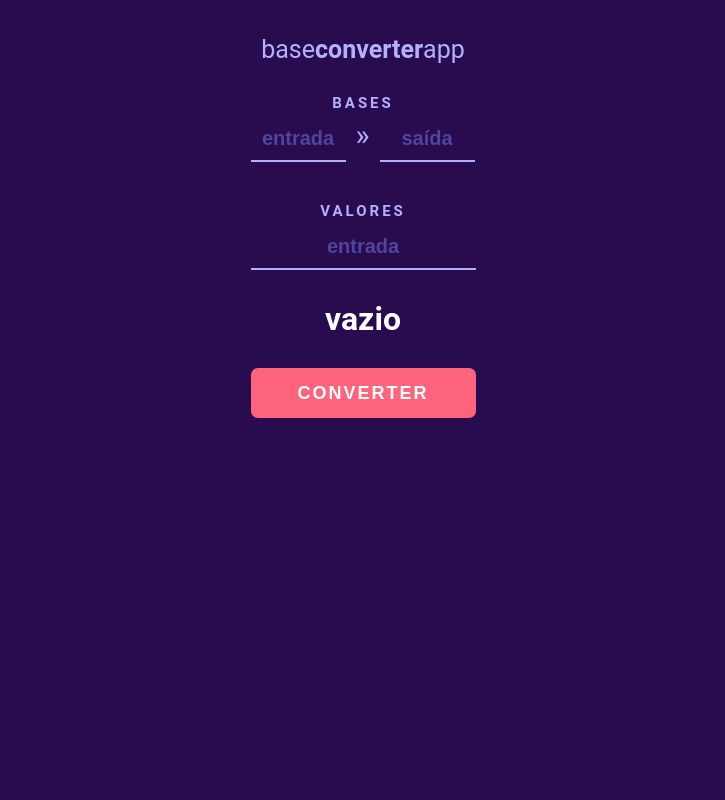
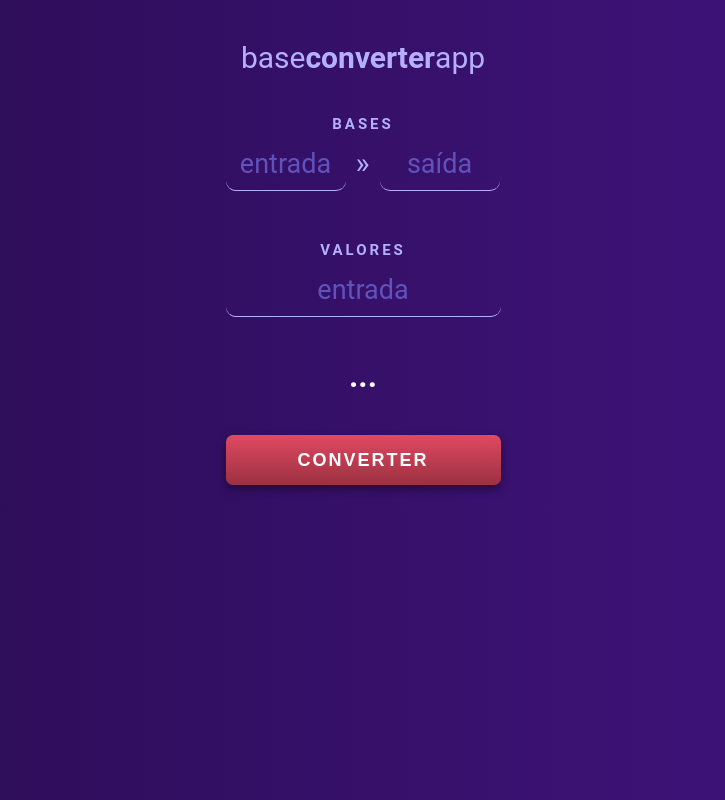
Before and after one commit to EdeiltonSO/BaseConverterApp, a React (Create React App) app: page / in a window 1280 px wide. Shown: the whole page, without its empty margins (277-1002 px from the left). Built offline with nearby package versions, Linux system fonts and the light colour scheme.

Commit message:
style changes

```diff
--- a/src/App.css
+++ b/src/App.css
@@ -1,5 +1,5 @@
 body {
-  background-color: rgb(41, 12, 80);
+  background: linear-gradient(to left, #431482, #290c50);
 }
 
 div.content {
@@ -11,7 +11,7 @@ div.content {
 p#title {
   text-align: center;
   color: rgb(181, 176, 253);
-  font-size: 25px;
+  font-size: 30px;
   margin-bottom: 25px;
 }
 
@@ -19,8 +19,8 @@ p.subtitle {
   font-weight: bolder;
   letter-spacing: 3px;
   font-size: 15px;
-  margin: 30px 10px 0px 10px;
-  width: 225px;
+  margin: 40px 10px 0px 10px;
+  width: 275px;
   text-align: center;
   color: rgb(181, 176, 253);
 }
@@ -32,43 +32,49 @@ span#to {
 }
 
 input.base {
-  width: 75px;
+  font-family: "Segoe UI Light", "Roboto", "Droid Sans", "Helvetica Neue",
+    sans-serif;
+  width: 100px;
   border: 0;
   background: none;
-  border-bottom: 2px solid rgb(181, 176, 253);
+  border-bottom: 1px solid rgb(181, 176, 253);
   margin: 10px;
   margin-top: 5px;
   padding: 10px;
-  font-weight: bolder;
-  font-size: 20px;
+  font-size: 27px;
   text-align: center;
   color: #fff;
+  border-radius: 10px;
 }
 
 input.valueIn {
-  width: 205px;
+  font-family: "Segoe UI Light", "Roboto", "Droid Sans", "Helvetica Neue",
+    sans-serif;
+  width: 255px;
   border: 0;
   background: none;
-  border-bottom: 2px solid rgb(181, 176, 253);
+  border-bottom: 1px solid rgb(181, 176, 253);
   margin: 10px;
   margin-top: 5px;
   padding: 10px;
-  font-weight: bolder;
-  font-size: 20px;
+  font-size: 27px;
   text-align: center;
   color: #fff;
+  border-radius: 10px;
 }
 
 h1.valueOut {
-  width: 225px;
-  margin: 20px 10px;
+  font-family: "Segoe UI Light", "Roboto", "Droid Sans", "Helvetica Neue",
+    sans-serif;
+  width: 275px;
+  margin: 30px 10px;
   text-align: center;
   color: #fff;
 }
 
 button.convert {
-  background-color: rgb(255, 100, 125);
-  width: 225px;
+  background: linear-gradient(to top, rgb(156, 48, 65), rgb(224, 73, 97));
+  width: 275px;
   height: 50px;
   border: 0;
   margin: 10px;
@@ -79,28 +85,29 @@ button.convert {
   font-size: 18px;
   letter-spacing: 2px;
   border-radius: 7px;
+  box-shadow: 0px 4px 10px rgba(0, 0, 0, 0.4);
 }
 
 button.convert:hover {
-  background-color: rgb(202, 70, 92);
+  background: linear-gradient(to bottom, rgb(156, 48, 65), rgb(156, 48, 65));
 }
 
 /* PLACEHOLDER */
 
 ::-webkit-input-placeholder {
-  color: rgb(80, 68, 155);
+  color: rgb(96, 82, 187);
 }
 
 :-moz-placeholder {
   /* Firefox 18- */
-  color: rgb(80, 68, 155);
+  color: rgb(96, 82, 187);
 }
 
 ::-moz-placeholder {
   /* Firefox 19+ */
-  color: rgb(80, 68, 155);
+  color: rgb(96, 82, 187);
 }
 
 :-ms-input-placeholder {
-  color: rgb(80, 68, 155);
+  color: rgb(96, 82, 187);
 }
--- a/src/App.js
+++ b/src/App.js
@@ -7,7 +7,7 @@ export default class App extends Component {
     baseIn: "",
     baseOut: "",
     valueIn: "",
-    valueOut: "vazio"
+    valueOut: "..."
   };
 
   returnApi = async e => {
```
